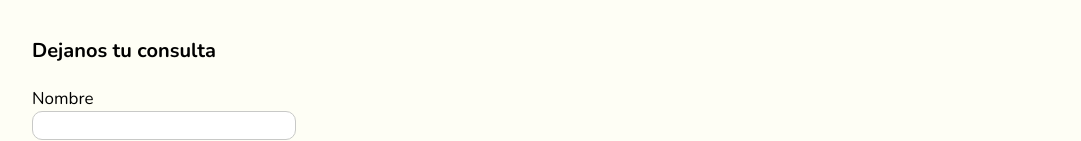
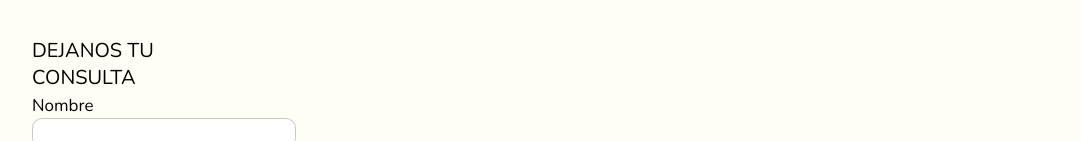
Before and after one commit to annymo1/proyecto-final-ecommerce-excursiones-jujuy, a plain HTML site: page Proyecto Carrito de Compras/index.html in a window 1280 px wide. Shown: the part 2691-2832 px from the top of the page, without its empty margins (108-1189 px from the left). Drawn offline with nearby package versions, Linux system fonts and the light colour scheme.

Commit message:
Cambios en titulo form

```diff
--- a/Proyecto Carrito de Compras/index.html
+++ b/Proyecto Carrito de Compras/index.html
@@ -113,7 +113,7 @@
 
             <div class="formulario">
                 <form action="https://formspree.io/f/manyebqz" method="POST">
-                    <p class="titulo_form">Dejanos tu consulta </p>
+                    <p class="titulo_form">DEJANOS TU CONSULTA </p>
                     <label for="nombre" class="titulo_celda">Nombre
                      <input name="nombre" value="" id="nombre" type="" class="celda">
                     </label>
--- a/Proyecto Carrito de Compras/styles.css
+++ b/Proyecto Carrito de Compras/styles.css
@@ -184,9 +184,12 @@ iframe {
   border: 1px solid #c8c9c7;
 }
 
-.titulo_form {
-font-weight: 700;
+.titulo_form p {
+font-weight: 500;
 padding-bottom: 1rem;
+color: #434742;
+width: 100%;
+align-items: center;
 }
 
 .titulo_celda {
```
